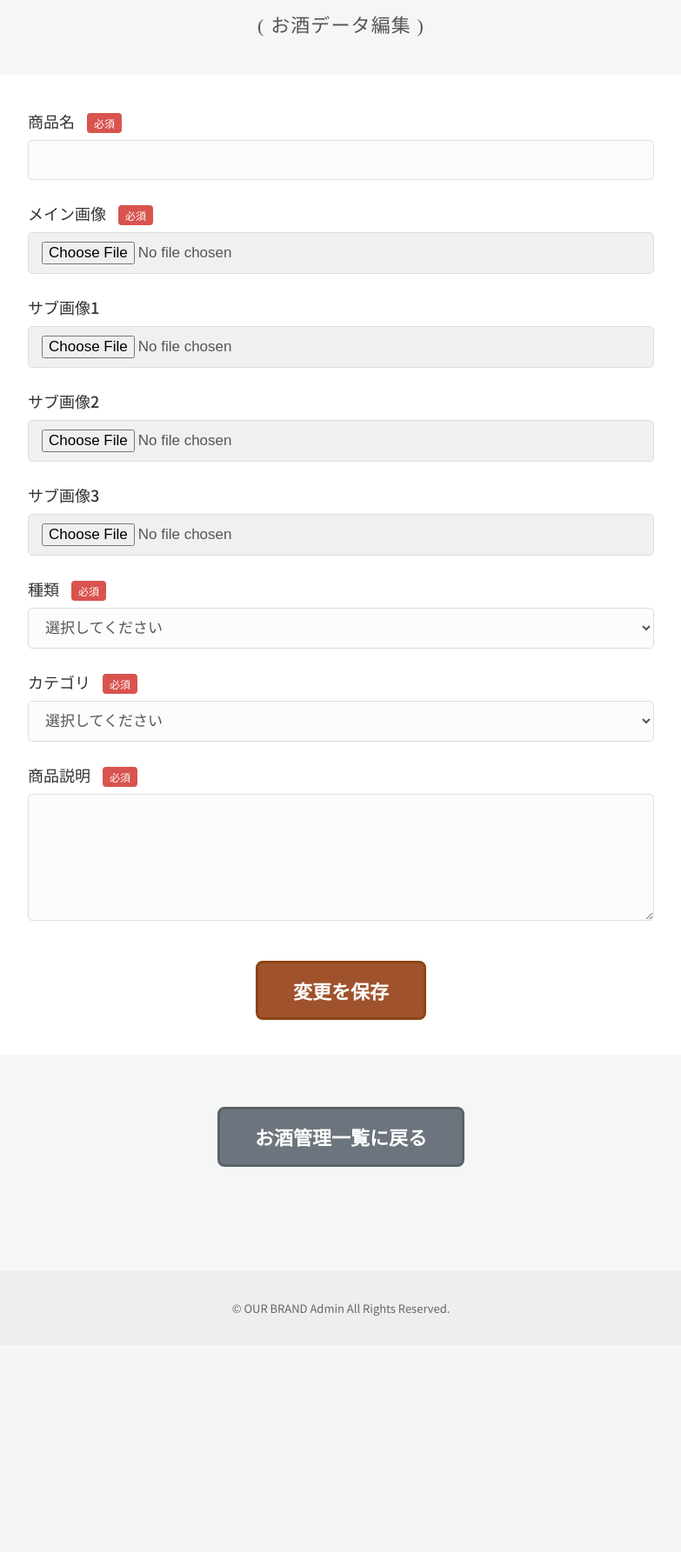
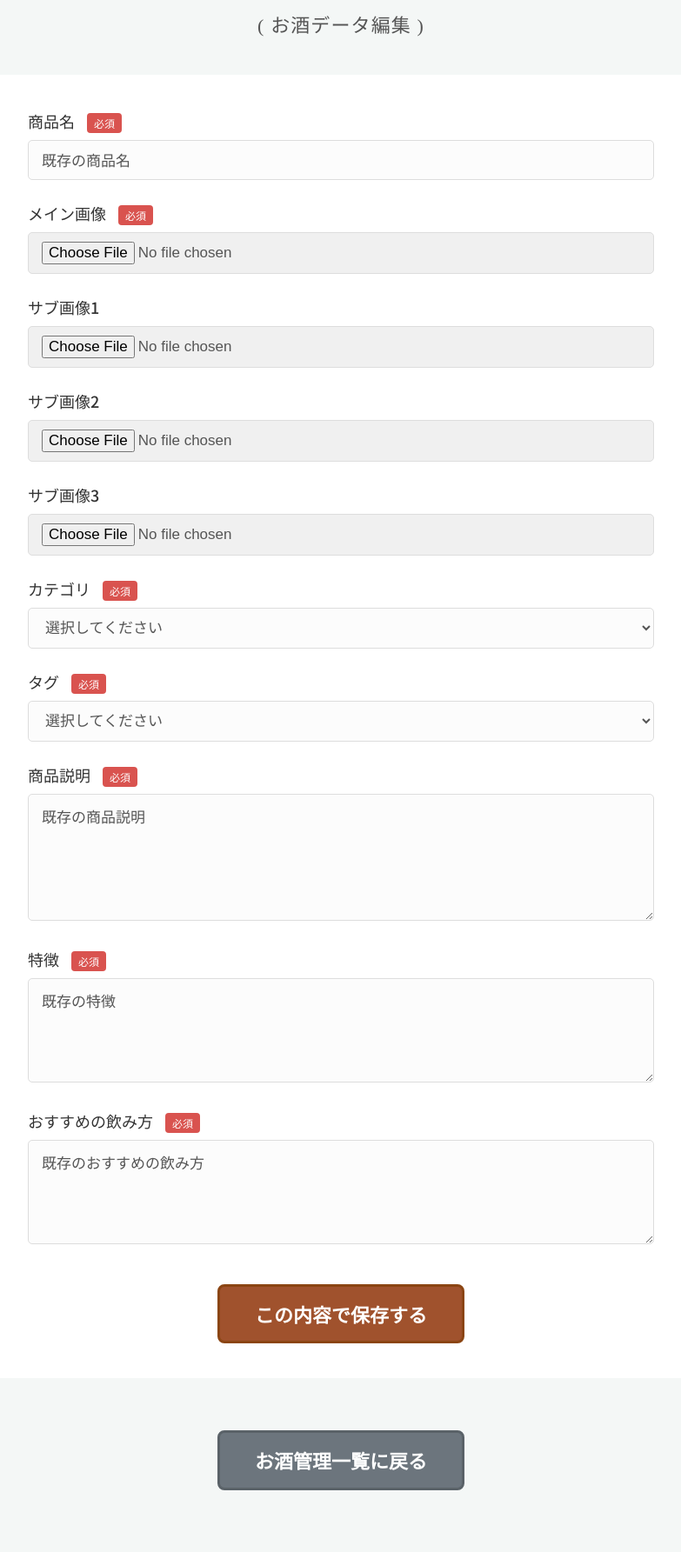
Before and after one commit to Maple-robin/sakebit, a PHP site: page /admin/admin_products_edit.php in a window 1280 px wide. Shown: the part 264-2049 px from the top of the page at 87% size, without its empty margins (248-1031 px from the left). Before the commit the page ends 1778 px from the top, so only its background shows below. Run offline with PHP 8.4, Linux system fonts and the light colour scheme; some web fonts are replaced.

Commit message:
アドミンお酒修正

```diff
--- a/sources/admin/admin_products_edit.php
+++ b/sources/admin/admin_products_edit.php
@@ -42,12 +42,12 @@
                 <form action="#" method="post" enctype="multipart/form-data" class="admin-form">
                     <div class="form-group">
                         <label for="product_name">商品名 <span class="required">必須</span></label>
-                        <input type="text" id="product_name" name="product_name" required maxlength="32">
+                        <input type="text" id="product_name" name="product_name" required maxlength="32" value="既存の商品名">
                     </div>
 
                     <div class="form-group">
                         <label for="main_image">メイン画像 <span class="required">必須</span></label>
-                        <input type="file" id="main_image" name="main_image" accept="image/*" required>
+                        <input type="file" id="main_image" name="main_image" accept="image/*">
                     </div>
 
                     <div class="form-group">
@@ -66,35 +66,53 @@
                     </div>
 
                     <div class="form-group">
-                        <label for="product_type">種類 <span class="required">必須</span></label>
-                        <select id="product_type" name="product_type" required>
+                        <label for="product_category">カテゴリ <span class="required">必須</span></label>
+                        <select id="product_category" name="product_category" required>
                             <option value="">選択してください</option>
+                            <option value="日本酒">日本酒</option>
+                            <option value="中国酒">中国酒</option>
+                            <option value="梅酒">梅酒</option>
+                            <option value="缶チューハイ">缶チューハイ</option>
+                            <option value="焼酎">焼酎</option>
+                            <option value="ウィスキー">ウィスキー</option>
+                            <option value="スピリッツ">スピリッツ</option>
+                            <option value="リキュール">リキュール</option>
+                            <option value="ワイン">ワイン</option>
                             <option value="ビール">ビール</option>
-                            <option value="ハイボール">ハイボール</option>
-                            <option value="カクテル">カクテル</option>
-                            <option value="ワイン">ワイン</option>
-                            <option value="日本酒">日本酒</option>
-                            <option value="ウイスキー">ウイスキー</option>
                         </select>
                     </div>
 
                     <div class="form-group">
-                        <label for="product_category">カテゴリ <span class="required">必須</span></label>
-                        <select id="product_category" name="product_category" required>
+                        <label for="product_tag">タグ <span class="required">必須</span></label>
+                        <select id="product_tag" name="product_tag" required>
                             <option value="">選択してください</option>
                             <option value="初心者向け">初心者向け</option>
                             <option value="甘口">甘口</option>
                             <option value="辛口">辛口</option>
+                            <option value="度数低め">度数低め</option>
+                            <option value="度数高め">度数高め</option>
                         </select>
                     </div>
 
                     <div class="form-group">
                         <label for="product_description">商品説明 <span class="required">必須</span></label>
-                        <textarea id="product_description" name="product_description" rows="6" maxlength="256"></textarea>
+                        <textarea id="product_description" name="product_description" rows="6" maxlength="256">既存の商品説明</textarea>
+                    </div>
+
+                    <!-- 特徴の入力欄を追加 -->
+                    <div class="form-group">
+                        <label for="product_features">特徴 <span class="required">必須</span></label>
+                        <textarea id="product_features" name="product_features" rows="4" maxlength="256" required>既存の特徴</textarea>
+                    </div>
+
+                    <!-- おすすめの飲み方の入力欄を追加 -->
+                    <div class="form-group">
+                        <label for="product_recommendation">おすすめの飲み方 <span class="required">必須</span></label>
+                        <textarea id="product_recommendation" name="product_recommendation" rows="4" maxlength="256" required>既存のおすすめの飲み方</textarea>
                     </div>
 
                     <div class="form-actions">
-                        <button type="submit" class="btn btn-primary btn-lg">変更を保存</button>
+                        <button type="submit" class="btn btn-primary btn-lg">この内容で保存する</button>
                     </div>
                 </form>
             </section>
```
Also changed, not shown: sources/admin/admin_products.php (+16 -8 lines), sources/admin/admin_products_add.php (+27 -9 lines), sources/admincss/admin_products.css (+7 -1 lines).
